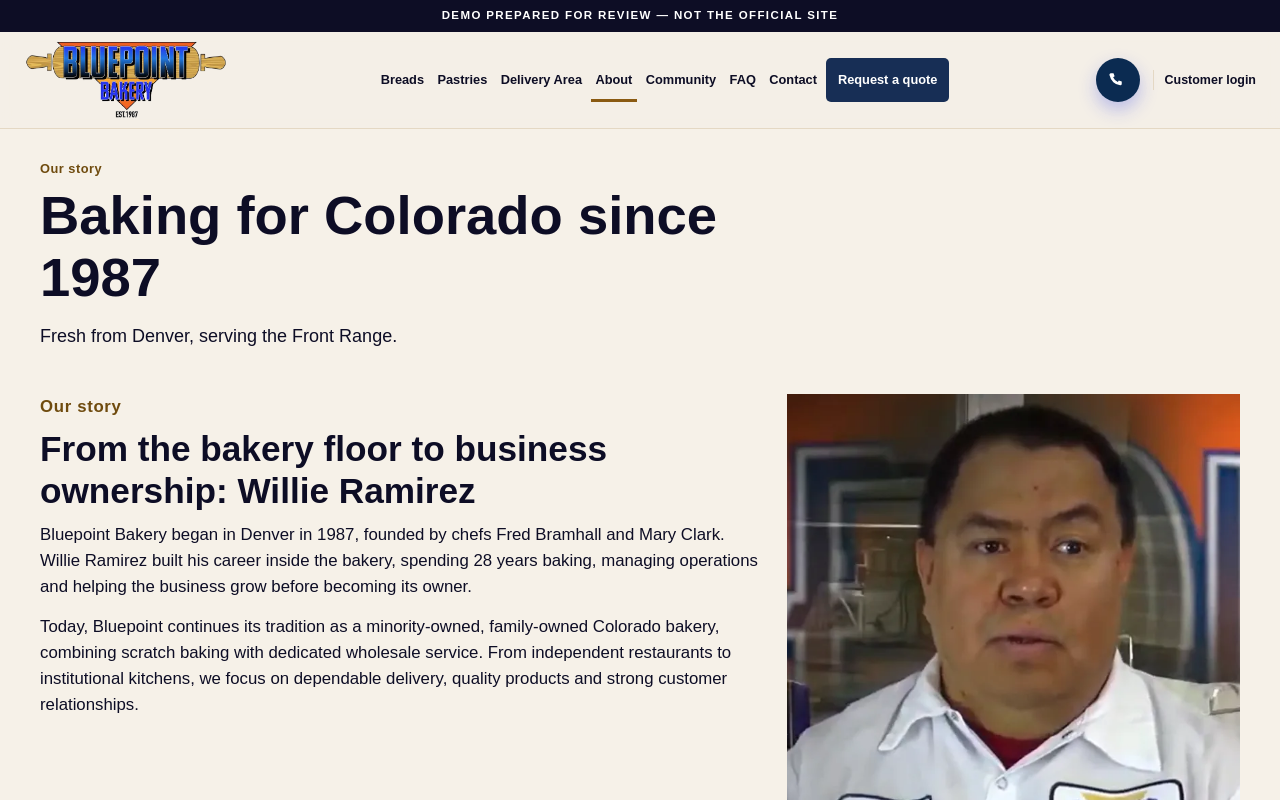
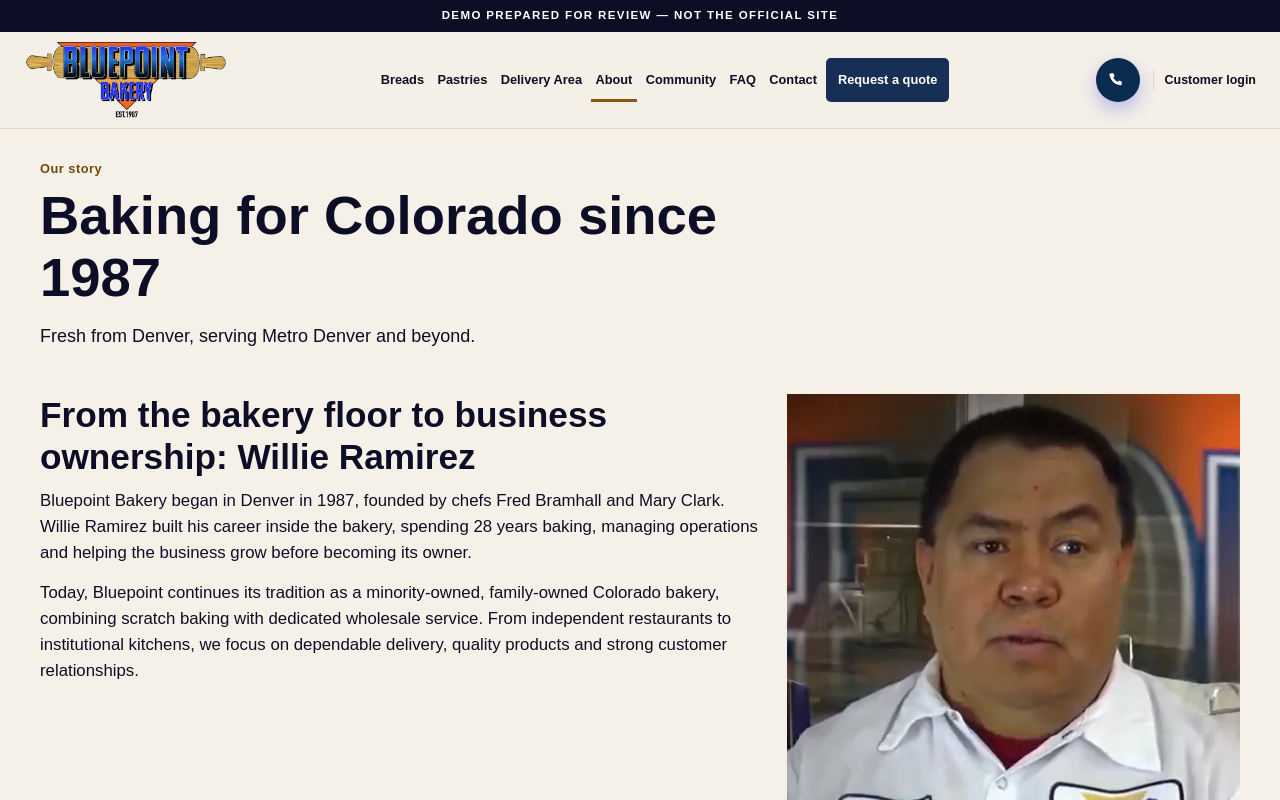
Before and after one commit to ikbenben1976/bluepoint-bakery-demo, a Next.js app: page /about in a window 1280 px wide. Shown: the top 800 px of the page. Built offline with nearby package versions, Linux system fonts and the light colour scheme; a web font is replaced by a local one.

Commit message:
Update the About hero subline and drop the repeated story eyebrow.
The hero now says it serves Metro Denver and beyond. The Willie Ramirez heading keeps its place without a second “Our story” label.

Co-authored-by: ikbenben1976 <ikbenben1976@users.noreply.github.com>

```diff
--- a/app/about/page.tsx
+++ b/app/about/page.tsx
@@ -20,13 +20,12 @@ export default function AboutPage() {
 
   return (
     <>
-      <PageHero kicker="Our story" title="Baking for Colorado since 1987" lede={<p>Fresh from Denver, serving the Front Range.</p>} contained />
+      <PageHero kicker="Our story" title="Baking for Colorado since 1987" lede={<p>Fresh from Denver, serving Metro Denver and beyond.</p>} contained />
       <article className="shell about-page">
         <div className="about-story">
           <div className="about-copy">
             <div className="willie-story">
               <div className="willie-copy">
-                <p className="eyebrow">Our story</p>
                 <h2>
                   From the bakery floor to business ownership: <span className="story-name">Willie Ramirez</span>
                 </h2>
```
